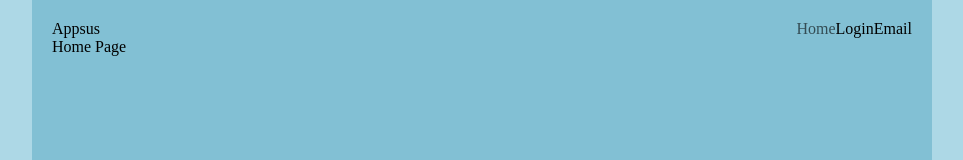
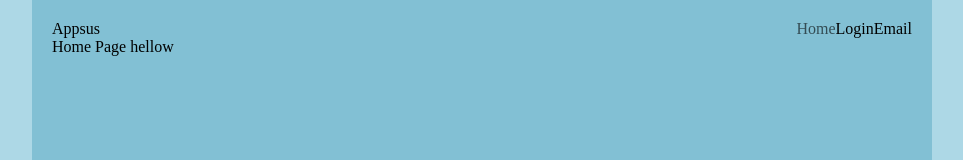
Before and after one commit to KaiNagar/AppsusReact, a React (Create React App) app: page / in a window 1280 px wide. Shown: the top 160 px of the page, without its empty margins (158-1121 px from the left). Built offline with nearby package versions, Linux system fonts and the light colour scheme.

Commit message:
fixed git bug

```diff
--- a/src/views/Home.jsx
+++ b/src/views/Home.jsx
@@ -1,5 +1,5 @@
 export const Home = () => {
     return (
-        <div>Home Page</div>
+        <div>Home Page hellow</div>
     )
 }
```
